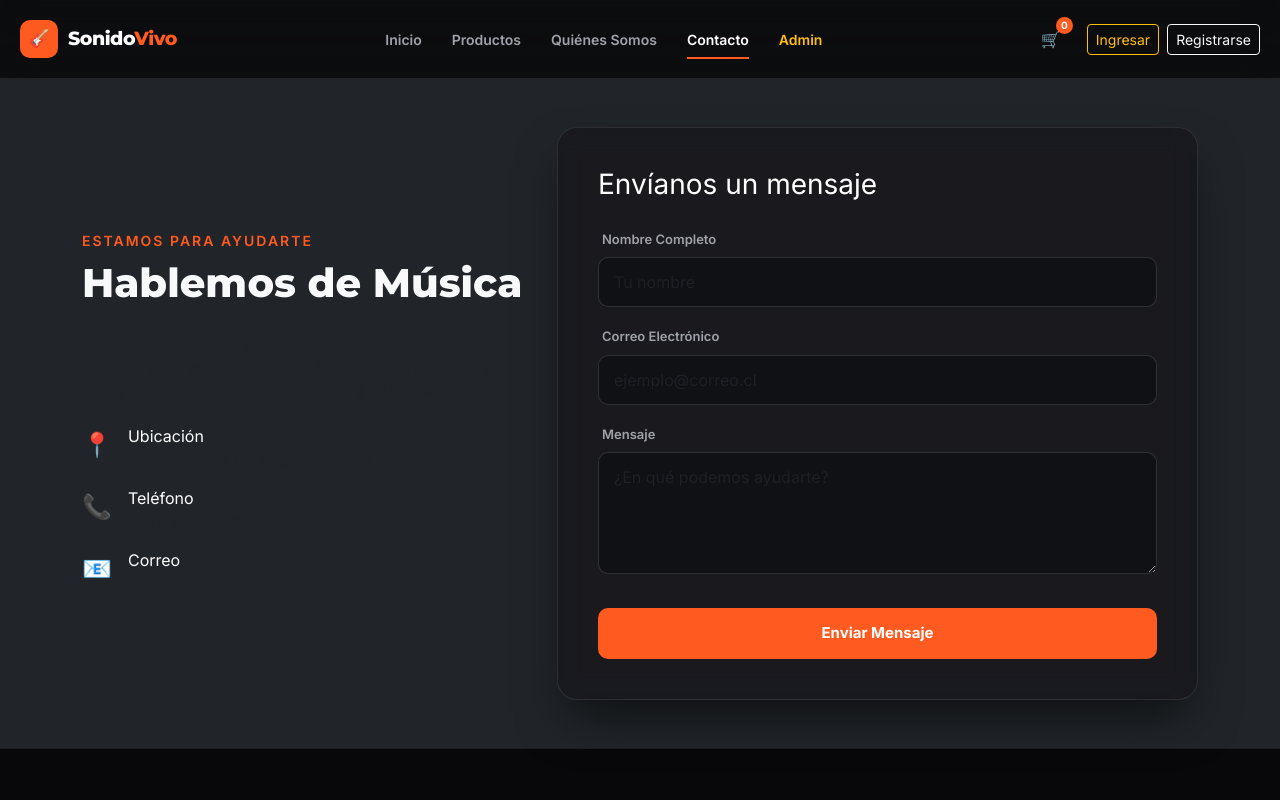
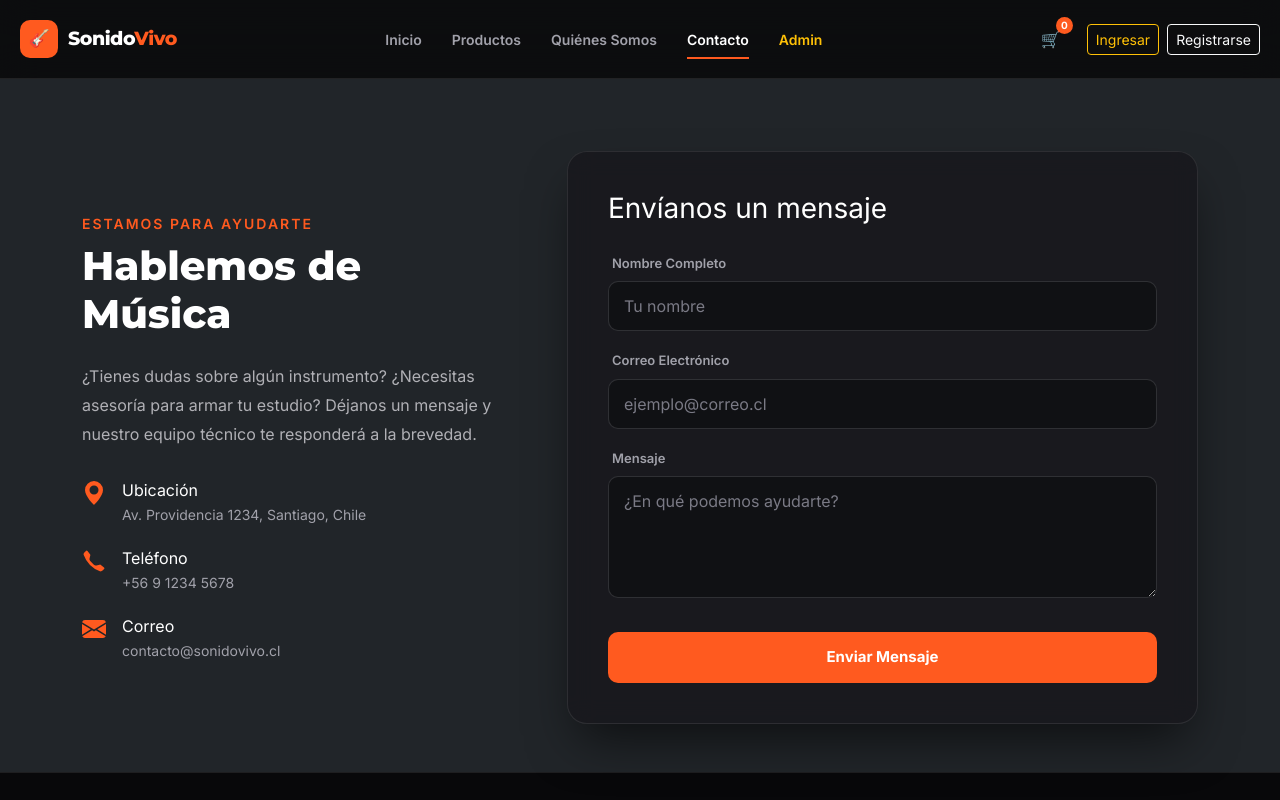
Before and after one commit to Fimchart/SonidoVivo_React, a React (Vite) app: page /contacto in a window 1280 px wide. Shown: the top 800 px of the page. Built offline with nearby package versions, Linux system fonts and the light colour scheme.

Commit message:
Fix: contacto.tsx/css quienessomos.tsx

```diff
--- a/src/pages/Contacto.css
+++ b/src/pages/Contacto.css
@@ -10,8 +10,9 @@
 
 .contact-icon {
     color: var(--sv-primary);
-    font-size: 24px;
-    margin-bottom: 10px;
+    display: flex;
+    align-items: center;
+    justify-content: center;
 }
 
 .contact-input {
@@ -22,6 +23,11 @@
     border-radius: 10px;
 }
 
+/* REGLA NUEVA: Hace que el texto de fondo del input sea visible */
+.contact-input::placeholder {
+    color: #7a7a85 !important;
+}
+
 .contact-input:focus {
     border-color: var(--sv-primary) !important;
     box-shadow: 0 0 0 3px rgba(255, 90, 31, 0.15) !important;
--- a/src/pages/Contacto.tsx
+++ b/src/pages/Contacto.tsx
@@ -38,46 +38,64 @@ function Contacto() {
   const handleSubmit = (e: React.FormEvent) => {
     e.preventDefault();
     if (validarFormulario()) {
-      // Simulamos el envío
       setEnviado(true);
-      setFormData({ nombre: '', correo: '', mensaje: '' }); // Limpiamos el form
+      setFormData({ nombre: '', correo: '', mensaje: '' });
     }
   };
 
   return (
-    <div className="container mt-5 pb-5">
-      <div className="row g-4">
+    <div className="container mt-5 pb-5 pt-4">
+      <div className="row g-5">
 
         {/* Información de Contacto */}
-        <div className="col-md-5 text-light d-flex flex-column justify-content-center">
+        <div className="col-md-5 d-flex flex-column justify-content-center">
           <span className="about-subtitle mb-2">Estamos para ayudarte</span>
-          <h1 className="mb-4" style={{ fontFamily: 'Montserrat', fontWeight: 800 }}>
+          <h1 className="mb-4 text-white" style={{ fontFamily: 'Montserrat', fontWeight: 800 }}>
             Hablemos de Música
           </h1>
-          <p className="text-muted mb-4">
+
+          {/* Párrafo añadido para que no quede vacío */}
+          <p style={{ color: '#b0b0b5', lineHeight: '1.8', marginBottom: '2rem' }}>
             ¿Tienes dudas sobre algún instrumento? ¿Necesitas asesoría para armar tu estudio?
             Déjanos un mensaje y nuestro equipo técnico te responderá a la brevedad.
           </p>
 
-          <div className="d-flex align-items-start gap-3 mb-3">
-            <span className="contact-icon">📍</span>
+          <div className="d-flex align-items-start gap-3 mb-4">
+            <div className="contact-icon">
+              {/* SVG Pin */}
+              <svg xmlns="http://www.w3.org/2000/svg" width="24" height="24" fill="currentColor" viewBox="0 0 16 16">
+                <path d="M8 16s6-5.686 6-10A6 6 0 0 0 2 6c0 4.314 6 10 6 10m0-7a3 3 0 1 1 0-6 3 3 0 0 1 0 6"/>
+              </svg>
+            </div>
             <div>
               <h6 className="mb-1 text-white">Ubicación</h6>
-              <p className="text-muted small mb-0">Av. Providencia 1234, Santiago, Chile</p>
+              <p style={{ color: '#a1a1aa', fontSize: '14px', margin: 0 }}>Av. Providencia 1234, Santiago, Chile</p>
             </div>
           </div>
-          <div className="d-flex align-items-start gap-3 mb-3">
-            <span className="contact-icon">📞</span>
+
+          <div className="d-flex align-items-start gap-3 mb-4">
+            <div className="contact-icon">
+              {/* SVG Teléfono */}
+              <svg xmlns="http://www.w3.org/2000/svg" width="24" height="24" fill="currentColor" viewBox="0 0 16 16">
+                <path d="M3.654 1.328a.678.678 0 0 0-1.015-.063L1.605 2.3c-.483.484-.661 1.169-.45 1.77a17.6 17.6 0 0 0 4.168 6.608 17.6 17.6 0 0 0 6.608 4.168c.601.211 1.286.033 1.77-.45l1.034-1.034a.678.678 0 0 0-.063-1.015l-2.307-1.794a.68.68 0 0 0-.58-.122l-2.19.547a1.75 1.75 0 0 1-1.657-.459L5.482 8.062a1.75 1.75 0 0 1-.46-1.657l.548-2.19a.68.68 0 0 0-.122-.58z"/>
+              </svg>
+            </div>
             <div>
               <h6 className="mb-1 text-white">Teléfono</h6>
-              <p className="text-muted small mb-0">+56 9 1234 5678</p>
+              <p style={{ color: '#a1a1aa', fontSize: '14px', margin: 0 }}>+56 9 1234 5678</p>
             </div>
           </div>
+
           <div className="d-flex align-items-start gap-3">
-            <span className="contact-icon">📧</span>
+            <div className="contact-icon">
+              {/* SVG Correo */}
+              <svg xmlns="http://www.w3.org/2000/svg" width="24" height="24" fill="currentColor" viewBox="0 0 16 16">
+                <path d="M.05 3.555A2 2 0 0 1 2 2h12a2 2 0 0 1 1.95 1.555L8 8.414zM0 4.697v7.104l5.803-3.558zM6.761 8.83l-6.57 4.027A2 2 0 0 0 2 14h12a2 2 0 0 0 1.808-1.144l-6.57-4.027L8 9.586zm3.436-.586L16 11.801V4.697z"/>
+              </svg>
+            </div>
             <div>
               <h6 className="mb-1 text-white">Correo</h6>
-              <p className="text-muted small mb-0">contacto@sonidovivo.cl</p>
+              <p style={{ color: '#a1a1aa', fontSize: '14px', margin: 0 }}>contacto@sonidovivo.cl</p>
             </div>
           </div>
         </div>
--- a/src/pages/QuienesSomos.tsx
+++ b/src/pages/QuienesSomos.tsx
@@ -22,16 +22,17 @@ function QuienesSomos() {
               className="img-fluid about-img"
             />
           </div>
-          <div className="col-md-6 text-light">
-            <h2 className="mb-4" style={{ fontFamily: 'Montserrat', fontWeight: 800 }}>
+          <div className="col-md-6">
+            <h2 className="mb-4 text-white" style={{ fontFamily: 'Montserrat', fontWeight: 800 }}>
               Más de 10 años conectando músicos
             </h2>
-            <p className="text-muted" style={{ lineHeight: '1.8', fontSize: '15px' }}>
+            {/* Cambiado el color a gris claro para que se vea en fondo oscuro */}
+            <p style={{ color: '#b0b0b5', lineHeight: '1.8', fontSize: '15px' }}>
               En <strong>Sonido Vivo</strong> nacimos de la pasión por la música y el equipamiento de alta calidad.
               Lo que comenzó como un pequeño taller de reparación de guitarras, hoy se ha convertido en uno de los
               principales referentes de instrumentos musicales y equipo de audio profesional en el país.
             </p>
-            <p className="text-muted" style={{ lineHeight: '1.8', fontSize: '15px' }}>
+            <p style={{ color: '#b0b0b5', lineHeight: '1.8', fontSize: '15px' }}>
               Nuestro objetivo es simple: entregar las mejores herramientas para que artistas, productores y
               aficionados puedan dar vida a sus ideas. Trabajamos con las marcas más prestigiosas del mundo y
               ofrecemos asesoría técnica personalizada para cada necesidad.
@@ -45,26 +46,26 @@ function QuienesSomos() {
         <h2 className="text-center text-white mb-5" style={{ fontFamily: 'Montserrat', fontWeight: 800 }}>
           Nuestros Valores
         </h2>
-        <div className="row g-4 text-center text-light">
+        <div className="row g-4 text-center">
           <div className="col-md-4">
             <div className="p-4 rounded h-100 border border-secondary" style={{ backgroundColor: 'var(--sv-dark-soft)' }}>
               <div className="value-icon">🎸</div>
-              <h4 className="mb-3">Calidad Garantizada</h4>
-              <p className="text-muted small">Solo comercializamos equipos que han pasado por rigurosos controles de calidad.</p>
+              <h4 className="mb-3 text-white">Calidad Garantizada</h4>
+              <p style={{ color: '#a1a1aa', fontSize: '14px' }}>Solo comercializamos equipos que han pasado por rigurosos controles de calidad.</p>
             </div>
           </div>
           <div className="col-md-4">
             <div className="p-4 rounded h-100 border border-secondary" style={{ backgroundColor: 'var(--sv-dark-soft)' }}>
               <div className="value-icon">🤝</div>
-              <h4 className="mb-3">Compromiso</h4>
-              <p className="text-muted small">Ofrecemos un soporte post-venta real y una asesoría honesta y profesional.</p>
+              <h4 className="mb-3 text-white">Compromiso</h4>
+              <p style={{ color: '#a1a1aa', fontSize: '14px' }}>Ofrecemos un soporte post-venta real y una asesoría honesta y profesional.</p>
             </div>
           </div>
           <div className="col-md-4">
             <div className="p-4 rounded h-100 border border-secondary" style={{ backgroundColor: 'var(--sv-dark-soft)' }}>
               <div className="value-icon">🎵</div>
-              <h4 className="mb-3">Pasión por la Música</h4>
-              <p className="text-muted small">Entendemos las necesidades de los músicos porque nosotros también lo somos.</p>
+              <h4 className="mb-3 text-white">Pasión por la Música</h4>
+              <p style={{ color: '#a1a1aa', fontSize: '14px' }}>Entendemos las necesidades de los músicos porque nosotros también lo somos.</p>
             </div>
           </div>
         </div>
```
